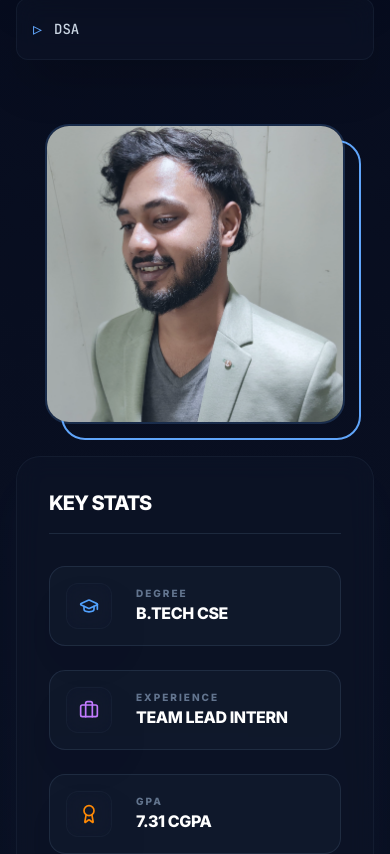
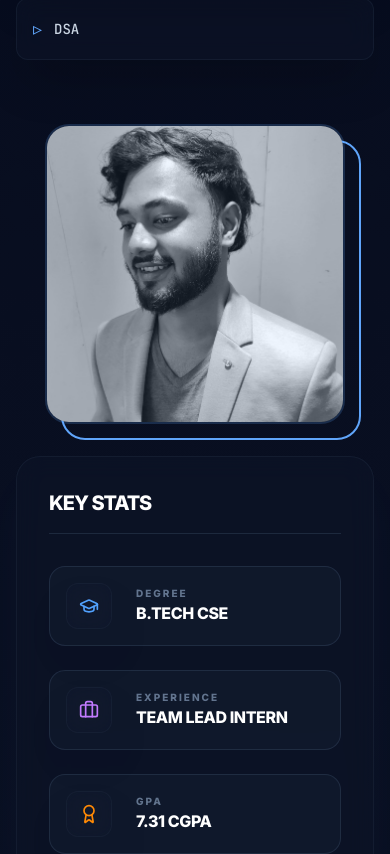
Before and after one commit to Gauravs1104/GauravPortfolio, a React (Vite) app: page / in a window 390 px wide. Shown: the part 2420-3274 px from the top of the page. Built offline with nearby package versions, Linux system fonts and the light colour scheme.

Commit message:
responsive1.1.

```diff
--- a/src/sections/About.tsx
+++ b/src/sections/About.tsx
@@ -51,7 +51,7 @@ export default function About() {
                 <img
                   src="/profile.jpg"
                   alt="Gaurav Raj"
-                  className="w-full aspect-square object-cover md:grayscale group-hover:grayscale-0 transition-all duration-500"
+                  className="w-full aspect-square object-cover grayscale hover:grayscale-0 active:grayscale-0 transition-all duration-500 cursor-pointer"
                 />
                 <div className="absolute inset-0 bg-brand/10 group-hover:bg-transparent transition-all duration-300" />
               </div>
--- a/src/sections/Contact.tsx
+++ b/src/sections/Contact.tsx
@@ -75,7 +75,7 @@ export default function Contact() {
             </div>
           </div>
 
-          <form onSubmit={handleSubmit} className="glass p-8 md:p-12 rounded-[2.5rem] border-brand/10 space-y-8 shadow-2xl shadow-brand/5 relative overflow-hidden">
+          <form onSubmit={handleSubmit} className="glass p-6 sm:p-8 md:p-12 rounded-[2rem] sm:rounded-[2.5rem] border-brand/10 space-y-8 shadow-2xl shadow-brand/5 relative overflow-hidden w-full">
             <div className="absolute top-0 right-0 w-32 h-32 bg-brand/5 blur-[50px] rounded-full" />
 
             <div className="space-y-2">
--- a/src/sections/Projects.tsx
+++ b/src/sections/Projects.tsx
@@ -65,7 +65,7 @@ export default function Projects() {
                 <img
                   src={project.image}
                   alt={project.title}
-                  className="w-full h-full object-cover md:grayscale group-hover:grayscale-0 group-hover:scale-110 transition-all duration-700 opacity-60 group-hover:opacity-100"
+                  className="w-full h-full object-cover grayscale hover:grayscale-0 active:grayscale-0 group-hover:scale-110 transition-all duration-700 opacity-60 group-hover:opacity-100 cursor-pointer"
                 />
                 <div className="absolute top-4 left-4 p-3 glass rounded-2xl shadow-2xl">
                   {project.icon}
```
